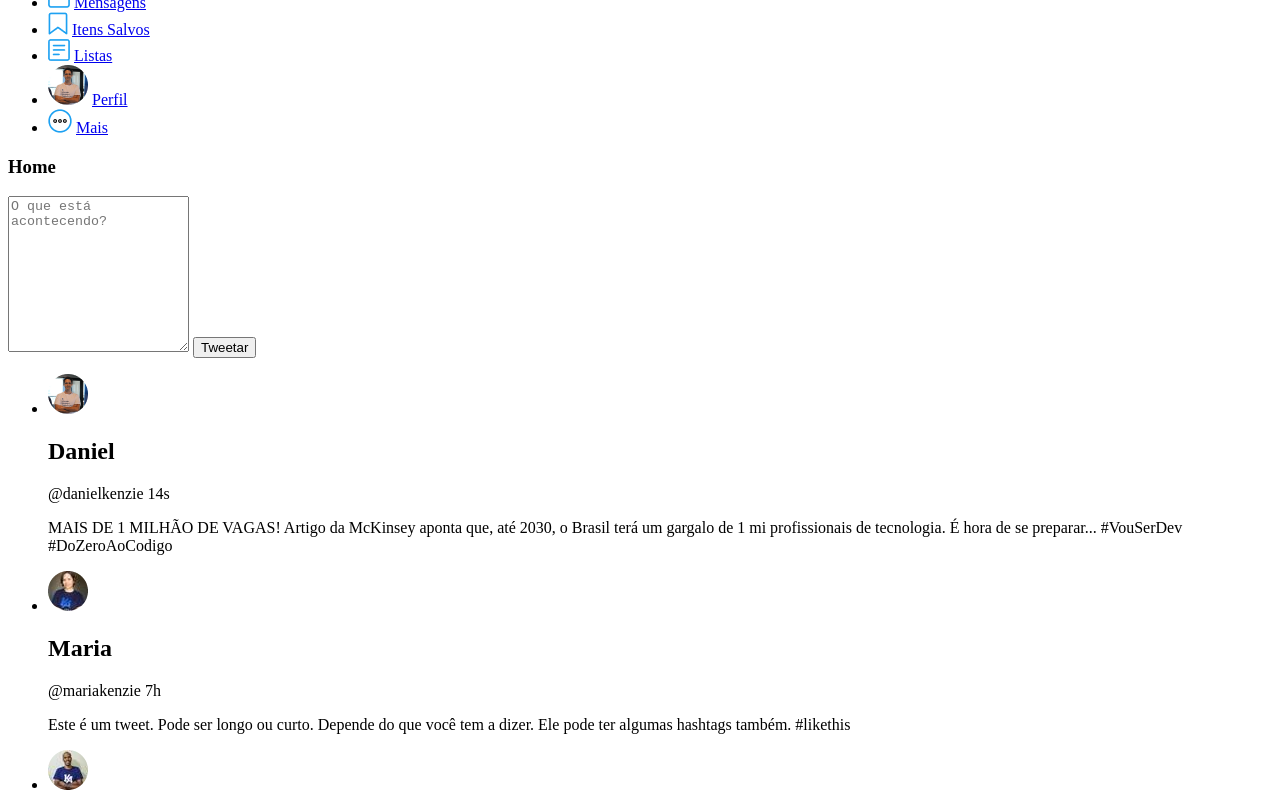
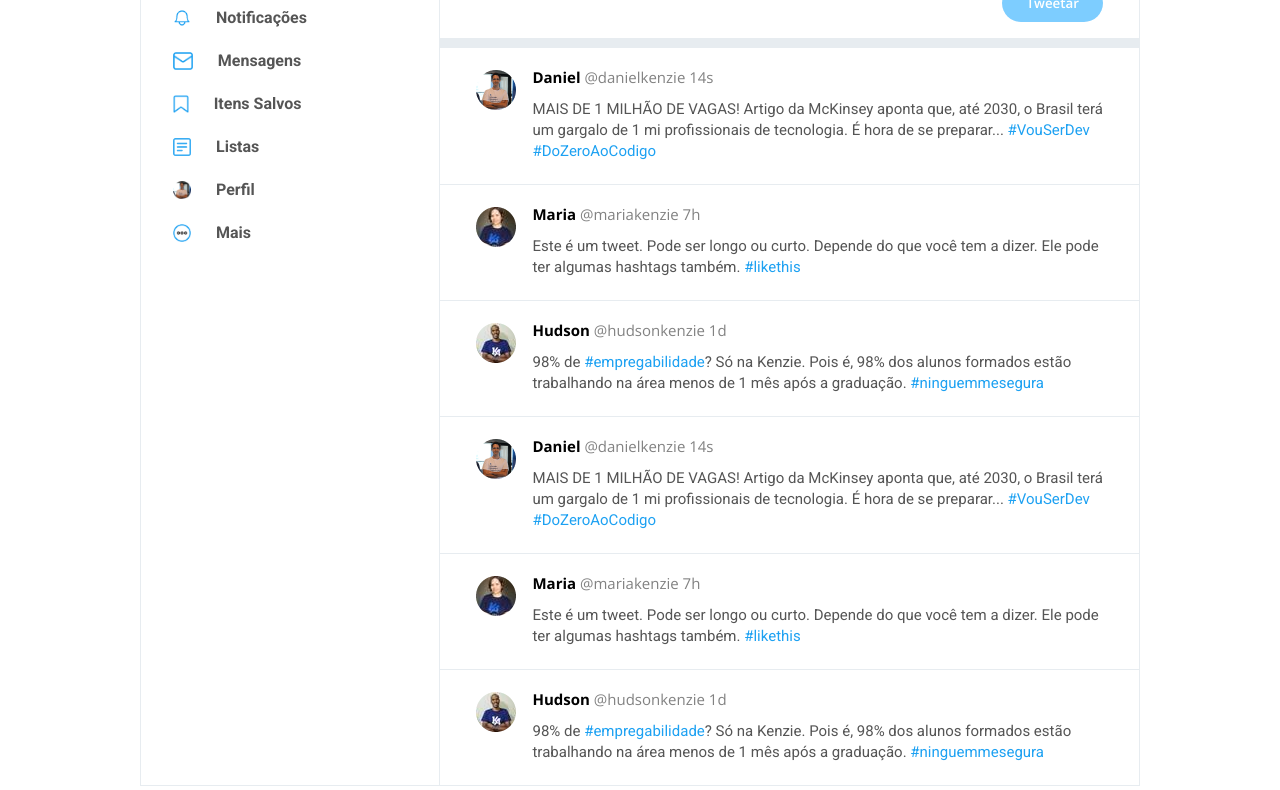
Before and after one commit to edsonrdev/twitter-ui-clone, a plain HTML site: page index.html in a window 1280 px wide. Shown: the part 168-958 px from the top of the page. Drawn offline with nearby package versions, Linux system fonts and the light colour scheme.

Commit message:
Add all css style

```diff
--- a/assets/css/style.css
+++ b/assets/css/style.css
@@ -0,0 +1,108 @@
+body {
+   font-family: 'Roboto', sans-serif;
+}
+.container {
+   width: 100%;
+   max-width: 1000px;
+   min-height: 100vh;
+   margin: 25px auto;
+   display: flex;
+}
+/* cabeçalho */
+.cabecalho {
+   flex-basis: 30%;
+   padding-left: 32px;
+   border: 1px solid #e7ecf0;
+   border-right: 0;
+}
+.cabecalho__logo {
+   padding: 16px 0;
+   /* margin-bottom: 16px; */
+}
+.cabecalho__logo figcaption {
+   display: none;
+}
+.cabecalho__menu-item {
+   margin-bottom: 25px;
+   display: flex;
+   align-items: center;
+}
+.cabecalho__menu-item img {
+   height: 18px;
+   margin-right: 25px;
+}
+.cabecalho__menu-item a {
+   color: #555;
+   font-size: 16px;
+   font-weight: 900;
+   text-decoration: none;
+}
+
+/* conteúdo principal */
+.conteudo-principal {
+   flex-basis: 70%;
+   border-left: 1px solid #e7ecf0;
+   border-right: 1px solid #e7ecf0;
+   font-family: 'Open Sans', sans-serif;
+   font-size: 15px;
+}
+.conteudo-principal__titulo {
+   padding: 16px 36px;
+   font-weight: 800;
+   font-size: 18px;
+   color: #222;
+   border-top: 1px solid #e7ecf0;
+}
+
+.conteudo-principal__formulario {
+   padding: 16px 36px;
+   border-top: 1px solid #e7ecf0;
+   border-bottom: 10px solid #e7ecf0;
+   text-align: right;
+}
+.conteudo-principal__formulario textarea {
+   display: block;
+   width: 100%;
+   border: 0;
+   outline: 0;
+   resize: none;
+   height: 55px;
+}
+.conteudo-principal__formulario button {
+   background-color: #7dcdff;
+   border: 0;
+   outline: 0;
+   border-radius: 20px;
+   padding: 10px 24px;
+   color: #fff;
+   font-weight: 600;
+   font-family: 'Open Sans', sans-serif;
+}
+.conteudo-principal__tweet {
+   padding: 22px 36px;
+   display: flex;
+   align-items: flex-start;
+   border-bottom: 1px solid #e7ecf0;
+}
+.tweet__info-perfil {
+   margin-left: 16px;
+}
+.tweet__info-perfil h2 {
+   display: inline-block;
+   font-weight: 700;
+}
+.tweet__info-perfil span {
+   display: inline-block;
+   color: #828282;
+}
+.tweet__info-perfil p {
+   margin-top: 14px;
+   color: #555;
+   line-height: 1.4;
+   /* font-weight: 600; */
+   font-family: 'Roboto', sans-serif;
+}
+
+.tweet__info-perfil p span {
+   color: #1da1f2;
+}
--- a/index.html
+++ b/index.html
@@ -1,53 +1,72 @@
 <!DOCTYPE html>
 <html lang="pt-BR">
+   <!-- cabeça da página (importante para o browser) -->
    <head>
       <meta charset="UTF-8">
       <meta http-equiv="X-UA-Compatible" content="IE=7">
+
+      <link rel="stylesheet" href="assets/css/reset.css">
+
+      <link rel="stylesheet" href="https://fonts.googleapis.com/css2?family=Roboto:wght@100;300;400;500;700&display=swap">
+      <link rel="stylesheet" href="https://fonts.googleapis.com/css2?family=Open+Sans:wght@300;400;600;700;800&display=swap">
+
       <link rel="stylesheet" href="assets/css/style.css">
+
       <title>Ken-Te-Vi</title>
    </head>
 
+   <!-- corpo da página (importante para o usuário) -->
    <body>
+      <!-- centraliza o conteúdo na tela -->
+      <div class="container">
          <!-- cabeçalho -->
-      <header>
+         <header class="cabecalho">
             <!-- imagem logo -->
-         <figure>
+            <figure class="cabecalho__logo">
                <img src="assets/img/bird 1.svg" alt="Logo Ken-Te-Vi">
                <figcaption hidden>Logo Ken-Te-Vi</figcaption>
             </figure>
 
             <!-- menu de navegação -->
-         <nav>
+            <nav class="cabecalho__menu-navegacao">
                <!-- lista de links -->
-            <ul>
-               <li>
+               <ul class="cabecalho__menu-lista">
+                  <li class="cabecalho__menu-item">
                      <img src="assets/img/Home.png" alt="">
                      <a href="#">Página Inicial</a>
                   </li>
-               <li>
+
+                  <li class="cabecalho__menu-item">
                      <img src="assets/img/Hashtag.png" alt="">
                      <a href="#">Explorar</a>
                   </li>
-               <li>
+
+                  <li class="cabecalho__menu-item">
                      <img src="assets/img/Notification.png" alt="">
-                  <a href="#">Notificações</a></li>
-               <li>
+                     <a href="#">Notificações</a>
+                  </li>
+
+                  <li class="cabecalho__menu-item">
                      <img src="assets/img/Message.png" alt="">
                      <a href="#">Mensagens</a>
                   </li>
-               <li>
+
+                  <li class="cabecalho__menu-item">
                      <img src="assets/img/SaveItem.png" alt="">
                      <a href="#">Itens Salvos</a>
                   </li>
-               <li>
+
+                  <li class="cabecalho__menu-item">
                      <img src="assets/img/List.png" alt="">
                      <a href="#">Listas</a>
                   </li>
-               <li>
+
+                  <li class="cabecalho__menu-item">
                      <img src="assets/img/ProfilePic.png" alt="">
                      <a href="#">Perfil</a>
                   </li>
-               <li>
+
+                  <li class="cabecalho__menu-item">
                      <img src="assets/img/Plus.png" alt="">
                      <a href="#">Mais</a>
                   </li>
@@ -56,56 +75,95 @@
          </header>
 
          <!-- conteúdo principal -->
-      <main>
+         <main class="conteudo-principal">
             <!-- título -->
-         <h3>Home</h3>
+            <h3 class="conteudo-principal__titulo">Home</h3>
 
             <!-- formulário -->
-         <form action="#">
-            <textarea name="texto-twitter" rows="10" placeholder="O que está acontecendo?"></textarea>
+            <form action="#" class="conteudo-principal__formulario">
+               <textarea name="texto-twitter" placeholder="O que está acontecendo?"></textarea>
                <button type="submit">Tweetar</button>
             </form>
 
-         <!-- feed de notícias -->
-         <section>
-            <!-- lista de notícias -->
-            <ul>
-               <!-- notícia -->
-               <li>
-                  <!-- avatar do usuário -->
-                  <img src="assets/img/ProfilePic.png" alt="Daniel">
+            <!-- feed de tweets -->
+            <section class="conteudo-principal__feed-tweet">
+               <!-- lista de tweets -->
+               <ul class="conteudo-principal__lista-tweet">
+                  <!-- o tweet em si -->
+                  <li class="conteudo-principal__tweet">
+                     <!-- foto do perfil -->
+                     <img src="assets/img/ProfilePic.png" alt="Daniel" class="tweet__foto-perfil">
 
-                  <!-- informações do usuário -->
-                  <div>
+                     <!-- informações do perfil -->
+                     <div class="tweet__info-perfil">
                         <h2>Daniel</h2>
                         <span>@danielkenzie 14s</span>
-                     <p>MAIS DE 1 MILHÃO DE VAGAS! Artigo da McKinsey aponta que, até 2030, o Brasil terá um gargalo de 1 mi profissionais de tecnologia. É hora de se preparar... #VouSerDev #DoZeroAoCodigo</p>
+                        <p>MAIS DE 1 MILHÃO DE VAGAS! Artigo da McKinsey aponta que, até 2030, o Brasil terá um gargalo de 1 mi profissionais de tecnologia. É hora de se preparar... <span>#VouSerDev</span> <span>#DoZeroAoCodigo</span></p>
                      </div>
                   </li>
-               <li>
-                  <!-- avatar do usuário -->
-                  <img src="assets/img/Maria.png" alt="Maria">
 
-                  <!-- informações do usuário -->
-                  <div>
+                  <li class="conteudo-principal__tweet">
+                     <!-- foto do perfil -->
+                     <img src="assets/img/Maria.png" alt="Maria" class="tweet__foto-perfil">
+
+                     <!-- informações do perfil -->
+                     <div class="tweet__info-perfil">
                         <h2>Maria</h2>
                         <span>@mariakenzie 7h</span>
-                     <p>Este é um tweet. Pode ser longo ou curto. Depende do que você tem a dizer. Ele pode ter algumas hashtags também. #likethis</p>
+                        <p>Este é um tweet. Pode ser longo ou curto. Depende do que você tem a dizer. Ele pode ter algumas hashtags também. <span>#likethis</span></p>
                      </div>
                   </li>
-               <li>
-                  <!-- avatar do usuário -->
-                  <img src="assets/img/Hudson.png" alt="Hudson">
 
-                  <!-- informações do usuário -->
-                  <div>
+                  <li class="conteudo-principal__tweet">
+                     <!-- foto do perfil -->
+                     <img src="assets/img/Hudson.png" alt="Hudson" class="tweet__foto-perfil">
+
+                     <!-- informações do perfil -->
+                     <div class="tweet__info-perfil">
                         <h2>Hudson</h2>
                         <span>@hudsonkenzie 1d</span>
-                     <p>98% de #empregabiliade? Só na Kenzie. Pois é, 98% dos alunos formados estão trabalhando na área menos de 1 mês após a graduação. #ninguemmesegura</p>
+                        <p>98% de <span>#empregabilidade</span>? Só na Kenzie. Pois é, 98% dos alunos formados estão trabalhando na área menos de 1 mês após a graduação. <span>#ninguemmesegura</span></p>
+                     </div>
+                  </li>
+
+                  <li class="conteudo-principal__tweet">
+                     <!-- foto do perfil -->
+                     <img src="assets/img/ProfilePic.png" alt="Daniel" class="tweet__foto-perfil">
+
+                     <!-- informações do perfil -->
+                     <div class="tweet__info-perfil">
+                        <h2>Daniel</h2>
+                        <span>@danielkenzie 14s</span>
+                        <p>MAIS DE 1 MILHÃO DE VAGAS! Artigo da McKinsey aponta que, até 2030, o Brasil terá um gargalo de 1 mi profissionais de tecnologia. É hora de se preparar... <span>#VouSerDev</span> <span>#DoZeroAoCodigo</span></p>
+                     </div>
+                  </li>
+
+                  <li class="conteudo-principal__tweet">
+                     <!-- foto do perfil -->
+                     <img src="assets/img/Maria.png" alt="Maria" class="tweet__foto-perfil">
+
+                     <!-- informações do perfil -->
+                     <div class="tweet__info-perfil">
+                        <h2>Maria</h2>
+                        <span>@mariakenzie 7h</span>
+                        <p>Este é um tweet. Pode ser longo ou curto. Depende do que você tem a dizer. Ele pode ter algumas hashtags também. <span>#likethis</span></p>
+                     </div>
+                  </li>
+
+                  <li class="conteudo-principal__tweet">
+                     <!-- foto do perfil -->
+                     <img src="assets/img/Hudson.png" alt="Hudson" class="tweet__foto-perfil">
+
+                     <!-- informações do perfil -->
+                     <div class="tweet__info-perfil">
+                        <h2>Hudson</h2>
+                        <span>@hudsonkenzie 1d</span>
+                        <p>98% de <span>#empregabilidade</span>? Só na Kenzie. Pois é, 98% dos alunos formados estão trabalhando na área menos de 1 mês após a graduação. <span>#ninguemmesegura</span></p>
                      </div>
                   </li>
                </ul>
             </section>
          </main>
+      </div>
    </body>
 </html>
```
Lines whose indentation alone changed are shown as unchanged.
